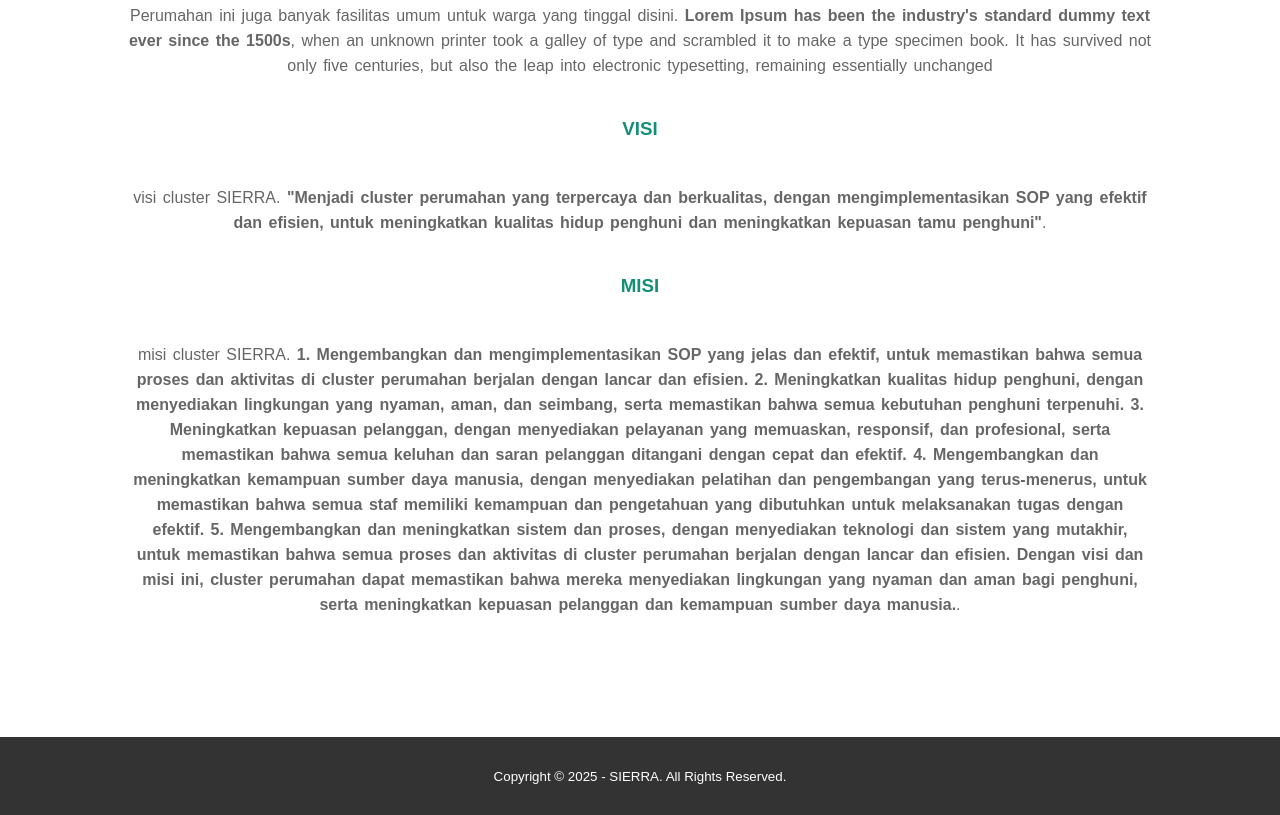
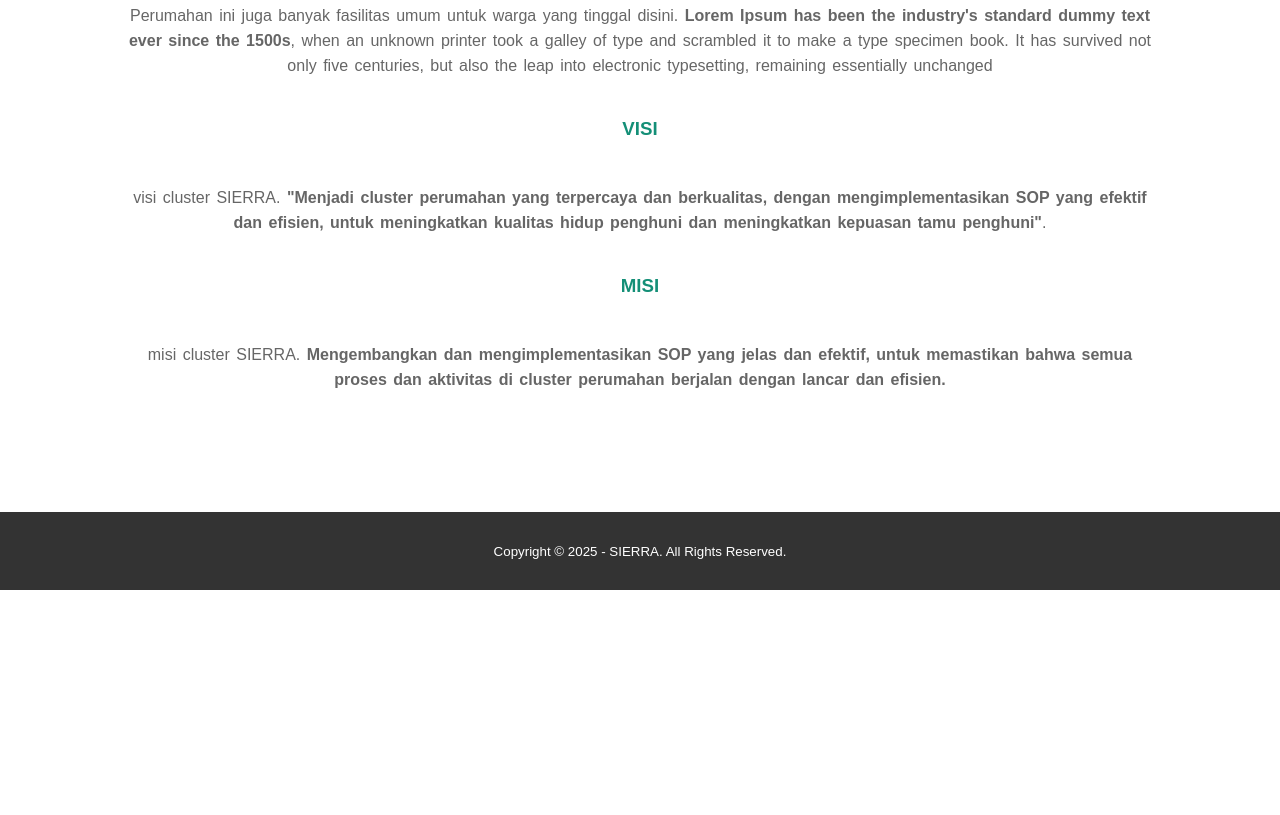
Before and after one commit to Joys-art/Web-Cluster, a plain HTML site: page about.html in a window 1280 px wide. Shown: the part 1105-1920 px from the top of the page. After the commit the page ends 1695 px from the top, so only its background shows below. Drawn offline with nearby package versions, Linux system fonts and the light colour scheme.

Commit message:
Update about.html

```diff
--- a/about.html
+++ b/about.html
@@ -53,13 +53,8 @@
 			<h3>VISI</h3>
 			<p>visi cluster SIERRA. <strong>"Menjadi cluster perumahan yang terpercaya dan berkualitas, dengan mengimplementasikan SOP yang efektif dan efisien, untuk meningkatkan kualitas hidup penghuni dan meningkatkan kepuasan tamu penghuni"</strong>.</p>
 			<h3>MISI</h3>
-			<p>misi cluster SIERRA. <strong>1. Mengembangkan dan mengimplementasikan SOP yang jelas dan efektif, untuk memastikan bahwa semua proses dan aktivitas di cluster perumahan berjalan dengan lancar dan efisien.
-2. Meningkatkan kualitas hidup penghuni, dengan menyediakan lingkungan yang nyaman, aman, dan seimbang, serta memastikan bahwa semua kebutuhan penghuni terpenuhi.
-3. Meningkatkan kepuasan pelanggan, dengan menyediakan pelayanan yang memuaskan, responsif, dan profesional, serta memastikan bahwa semua keluhan dan saran pelanggan ditangani dengan cepat dan efektif.
-4. Mengembangkan dan meningkatkan kemampuan sumber daya manusia, dengan menyediakan pelatihan dan pengembangan yang terus-menerus, untuk memastikan bahwa semua staf memiliki kemampuan dan pengetahuan yang dibutuhkan untuk melaksanakan tugas dengan efektif.
-5. Mengembangkan dan meningkatkan sistem dan proses, dengan menyediakan teknologi dan sistem yang mutakhir, untuk memastikan bahwa semua proses dan aktivitas di cluster perumahan berjalan dengan lancar dan efisien.
-
-Dengan visi dan misi ini, cluster perumahan dapat memastikan bahwa mereka menyediakan lingkungan yang nyaman dan aman bagi penghuni, serta meningkatkan kepuasan pelanggan dan kemampuan sumber daya manusia.</strong>.</p>
+			<p>misi cluster SIERRA.
+				<strong>Mengembangkan dan mengimplementasikan SOP yang jelas dan efektif, untuk memastikan bahwa semua proses dan aktivitas di cluster perumahan berjalan dengan lancar dan efisien.</strong></p>
 		</div>
 	</section>
 
```
